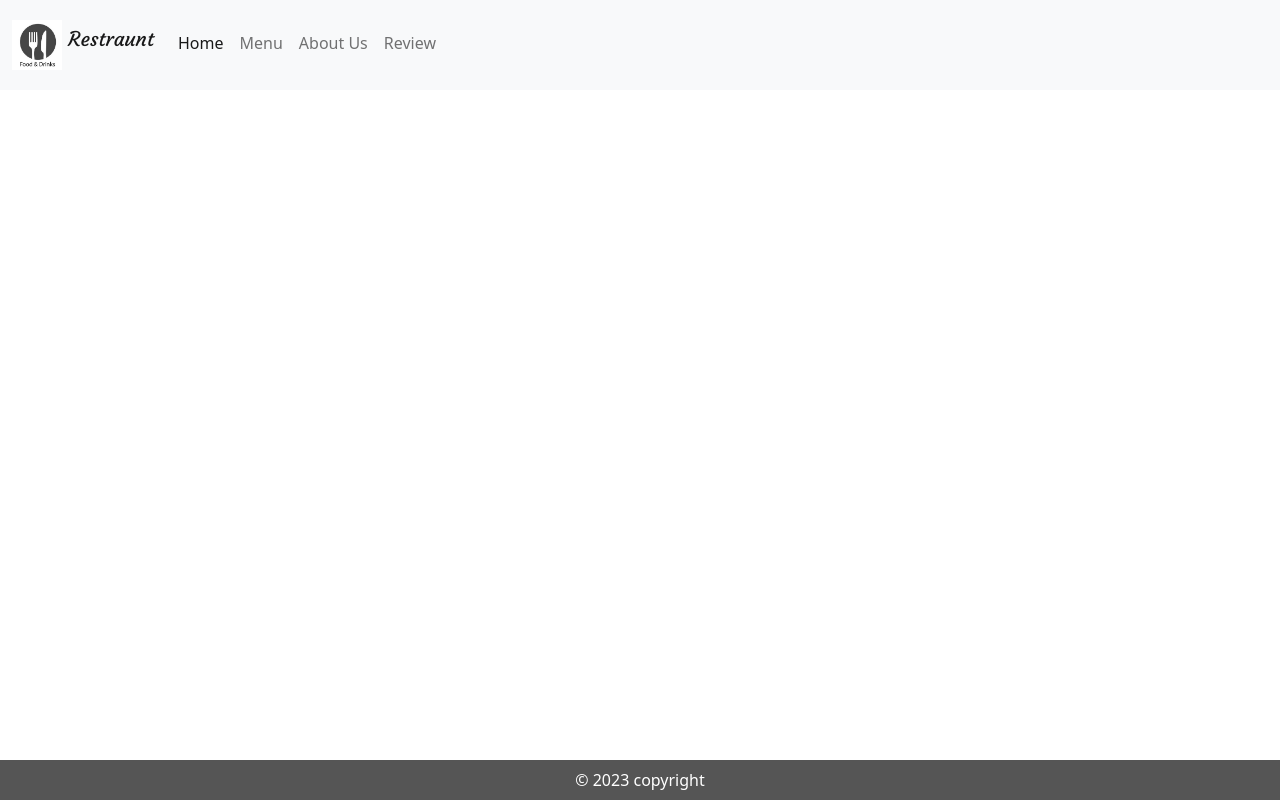
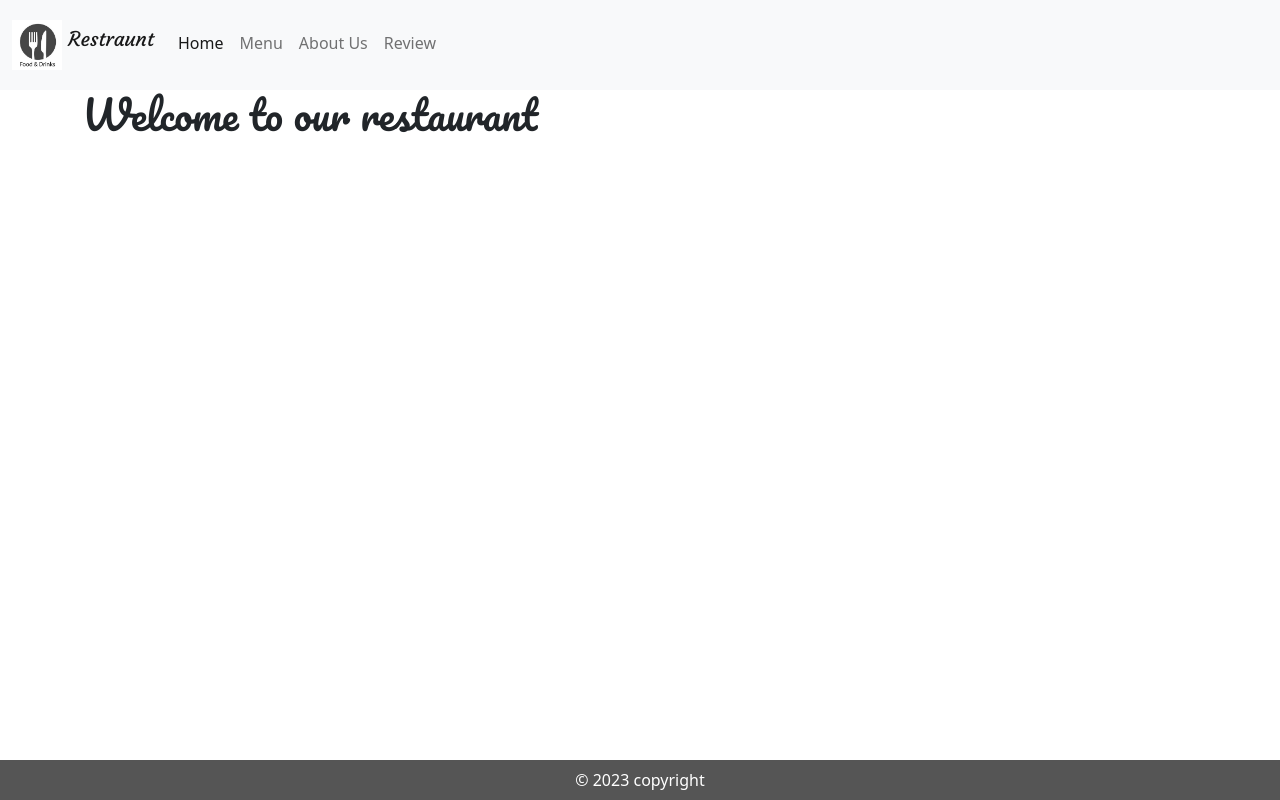
Before and after one commit to ali-hy/restaurant, a plain HTML site: page pages/home/index.html in a window 1280 px wide. Drawn offline with nearby package versions, Linux system fonts and the light colour scheme.

Commit message:
add title

```diff
--- a/pages/home/index.html
+++ b/pages/home/index.html
@@ -42,6 +42,7 @@
     <div class="container">
       <div class="row">
         <div class="col">
+          <h1>Welcome to our restaurant</h1>
           <!-- Look at menu for reference on containers, rows and cols -->
         </div>
       </div>
```
